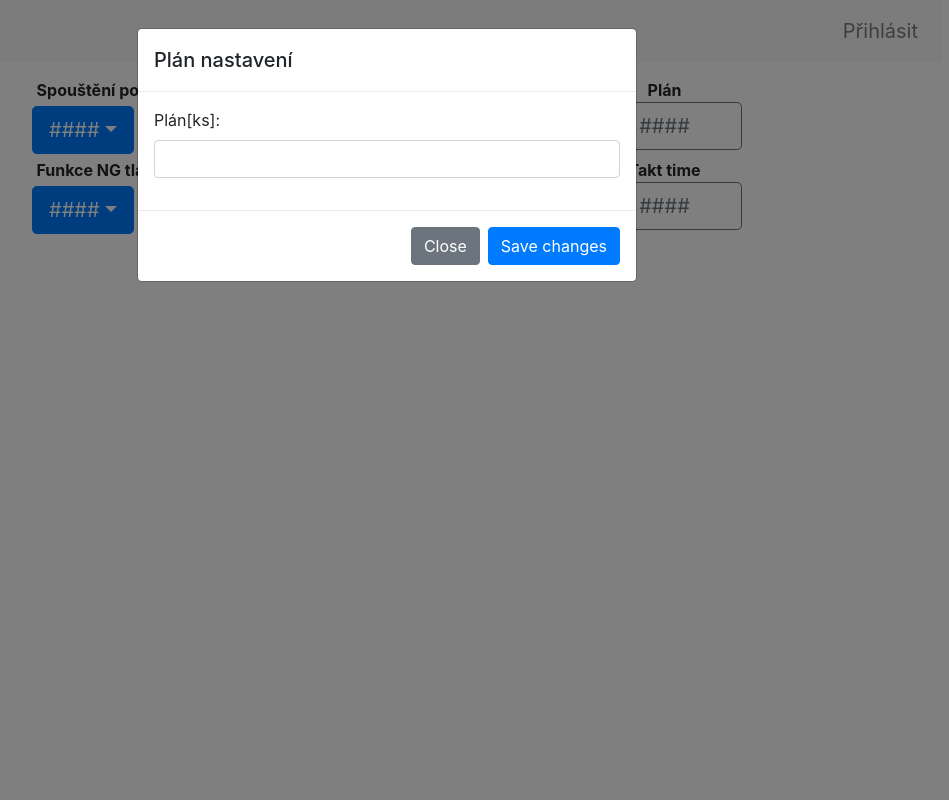
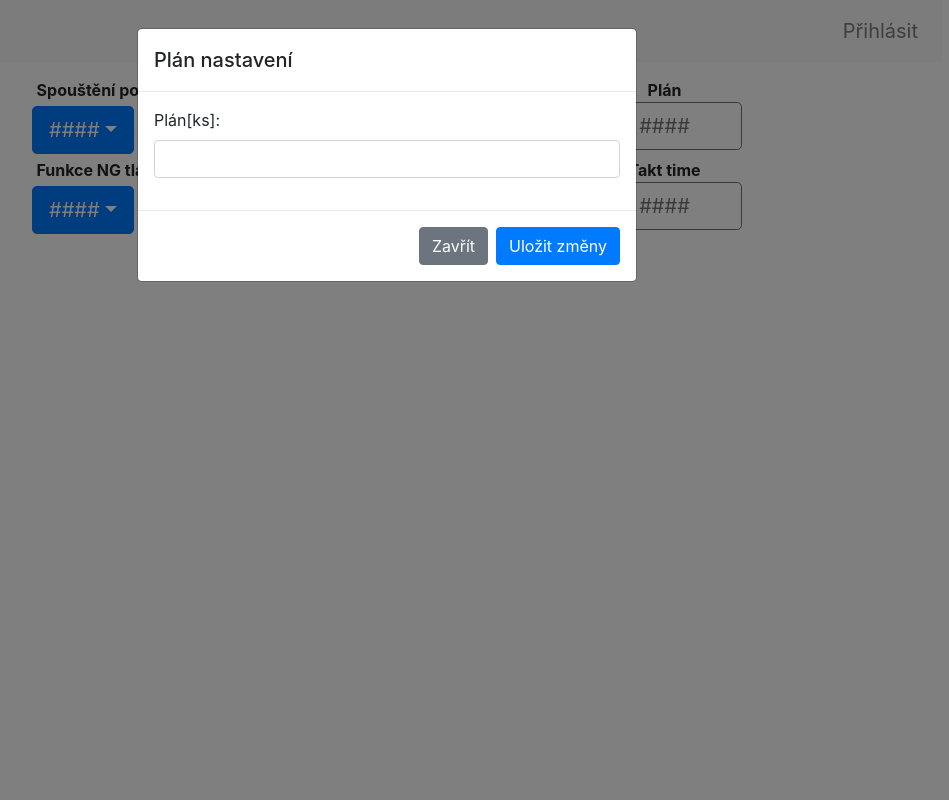
Before and after one commit to ebolak/tabule, a Flask app: template templates/settingsMain.html in a window 1280 px wide, after a click on "####". Shown: the whole page, without its empty margins (253-1202 px from the left). Run offline with Flask 2, Linux system fonts and the light colour scheme; the template is opened without the code that fills it, so the values that code supplies are empty; some libraries are stand-ins or nearby versions.

Commit message:
Modal buttons translation fixed

```diff
--- a/templates/settingsMain.html
+++ b/templates/settingsMain.html
@@ -97,8 +97,8 @@
 				</div>
 			</div>
 			<div class="modal-footer">
-				<button type="button" class="btn btn-secondary" data-dismiss="modal">Close</button>
-				<button id="settings-save-target" type="button" class="btn btn-primary">Save changes</button>
+				<button type="button" class="btn btn-secondary" data-dismiss="modal">Zavřít</button>
+				<button id="settings-save-target" type="button" class="btn btn-primary">Uložit změny</button>
 			</div>
 		</div>
 	</div>
```
